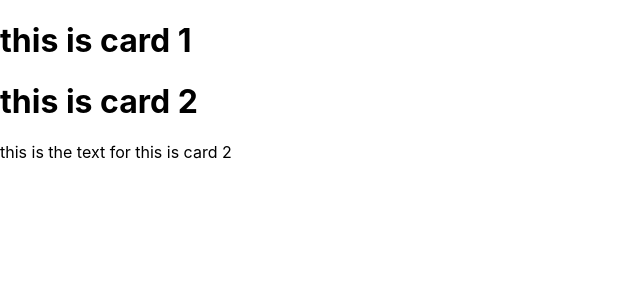
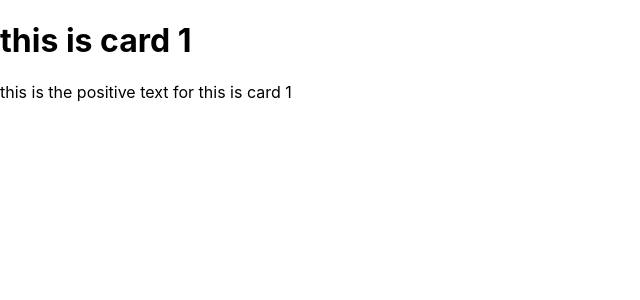
Before and after one commit to WatheqAlshowaiter/ReactForBegginers, a React (Create React App) app: page / in a window 1280 px wide. Shown: the top 300 px of the page, without its empty margins (0-640 px from the left). Built offline with nearby package versions, Linux system fonts and the light colour scheme.

Commit message:
11 - Conditional Rendering Part II

```diff
--- a/src/App.js
+++ b/src/App.js
@@ -5,8 +5,7 @@ import Card from "./Card";
 function App() {
 	return (
 		<>
-			<Card cardHeading="this is card 1" displayText={false} />
-			<Card cardHeading="this is card 2" displayText />
+			<Card cardHeading="this is card 1" displayTextPositive={true} />
 		</>
 	);
 }
--- a/src/Card.js
+++ b/src/Card.js
@@ -1,15 +1,20 @@
 import React, { Component } from "react";
 
 export default class Card extends Component {
-	constructor(props) {
-		super(props);
-	}
 	render() {
+		// let paragraph;
+		// if (this.props.displayTextPositive === true) {
+		// 	paragraph = <p>this is the positive text for {this.props.cardHeading}</p>;
+		// } else {
+		// 	paragraph = <p>this is the negative text for {this.props.cardHeading}</p>;
+		// }
 		return (
 			<div>
 				<h1>{this.props.cardHeading}</h1>
-				{this.props.displayText && (
-					<p>this is the text for {this.props.cardHeading}</p>
+				{this.props.displayTextPositive ? (
+					<p>this is the positive text for {this.props.cardHeading}</p>
+				) : (
+					<p>this is the negative text for {this.props.cardHeading}</p>
 				)}
 			</div>
 		);
```
